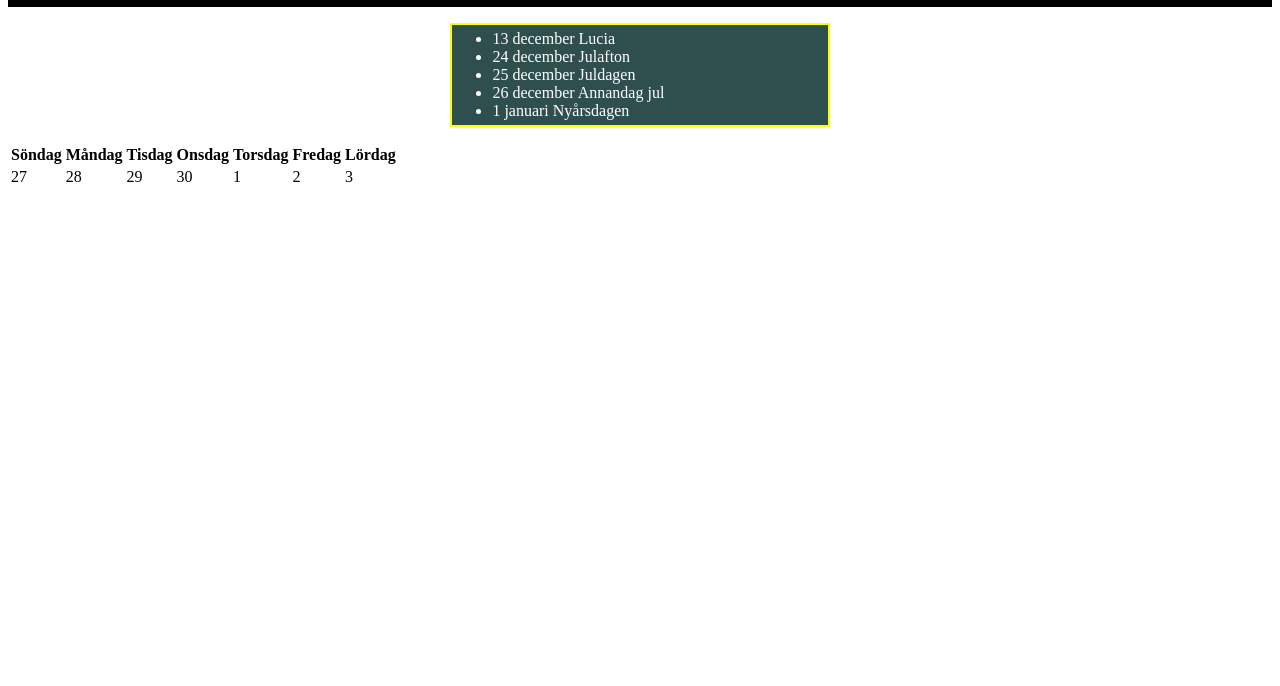
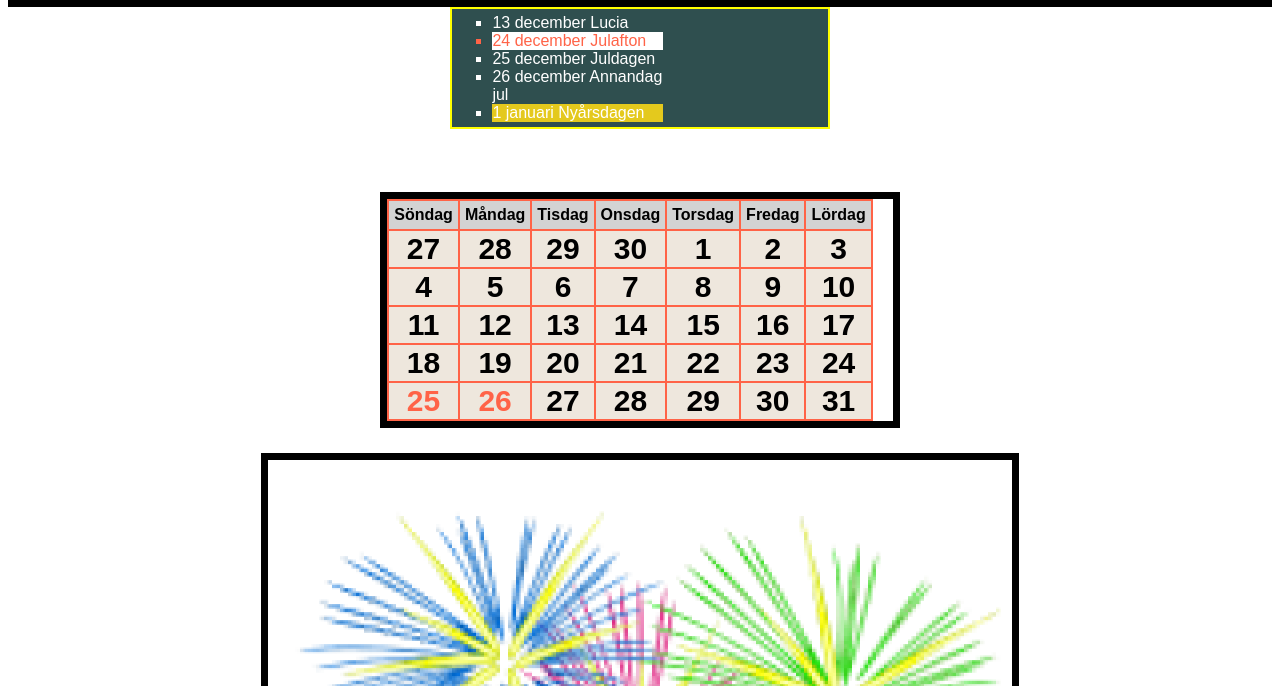
Before and after one commit to TE23E-Karppi-Satero-Alexander/lek4_uppg2, a plain HTML site: page index.html in a window 1280 px wide. Shown: the part 114-800 px from the top of the page. Drawn offline with Linux system fonts and the light colour scheme.

Commit message:
Nästan klar men slut på lektionen

```diff
--- a/index.html
+++ b/index.html
@@ -21,8 +21,10 @@
         <li id="nyår">1 januari Nyårsdagen</li>
     </ul>
 
+    <div class="kalender">
+
         <table>
-        <tbody>
+            <tr>
                 <th>Söndag</th>
                 <th>Måndag</th>
                 <th>Tisdag</th>
@@ -30,7 +32,7 @@
                 <th>Torsdag</th>
                 <th>Fredag</th>
                 <th>Lördag</th>
-        </tbody>
+            </tr>
             <tr>
                 <td>27</td>
                 <td>28</td>
@@ -40,12 +42,48 @@
                 <td>2</td>
                 <td>3</td>
             </tr>
-        <tr></tr>
-        <tr></tr>
-        <tr></tr>
-        <tr></tr>
-        <tr></tr>
+            <tr>
+                <td>4</td>
+                <td>5</td>
+                <td>6</td>
+                <td>7</td>
+                <td>8</td>
+                <td>9</td>
+                <td>10</td>
+            </tr>
+            <tr>
+                <td>11</td>
+                <td>12</td>
+                <td>13</td>
+                <td>14</td>
+                <td>15</td>
+                <td>16</td>
+                <td>17</td>
+            </tr>
+            <tr>
+                <td>18</td>
+                <td>19</td>
+                <td>20</td>
+                <td>21</td>
+                <td>22</td>
+                <td>23</td>
+                <td>24</td>
+            </tr>
+            <tr>
+                <td class="specialdag">25</td>
+                <td class="specialdag">26</td>
+                <td>27</td>
+                <td>28</td>
+                <td>29</td>
+                <td>30</td>
+                <td>31</td>
+            </tr>
         </table>
+    </div>
+
+    <div id="fyrverkerier">
+        <img src="./img/fireworks_small.png" alt="fyrverkerier">
+    </div>
 
 </body>
 </html>
--- a/style.css
+++ b/style.css
@@ -1,5 +1,6 @@
 body{
     background-image: url(./img/winter-snow.jpg);
+    font-family: Arial, Helvetica, sans-serif;
 }
 
 h1{
@@ -22,6 +23,60 @@ ul{
     color: white;
     margin-left: 35%;
     margin-right: 35%;
+    margin-top: 0;
     padding-top: 5px;
     padding-bottom: 5px;
+    list-style: square;
 }
+
+li{
+    width: 51%;
+}
+
+#jul{
+    color:  tomato;
+    background-color: white;
+}
+
+#nyår{
+    background-color: rgb(228, 201, 29);
+}
+
+.kalender{
+
+    width: 40%;
+    margin: auto;
+    border: 7px solid black;
+    margin-top: 5%;
+}
+
+table{
+    text-align: center;
+    border-collapse: collapse;
+}
+
+th{
+    background-color: lightgray;
+    border: 2px solid tomato;
+    padding: 5px;
+}
+
+td{
+    font-size: 30px;
+    font-weight: 700;
+    background-color: rgb(238, 231, 221);
+    border: 2px solid tomato;
+}
+
+
+.specialdag{
+    color: tomato;
+}
+
+#fyrverkerier{
+    border: 7px solid black;
+    margin-bottom: 0%;
+    margin-left: 20%;
+    margin-right: 20%;
+    margin-top: 2%;
+}
```
Lines whose indentation alone changed are shown as unchanged.
